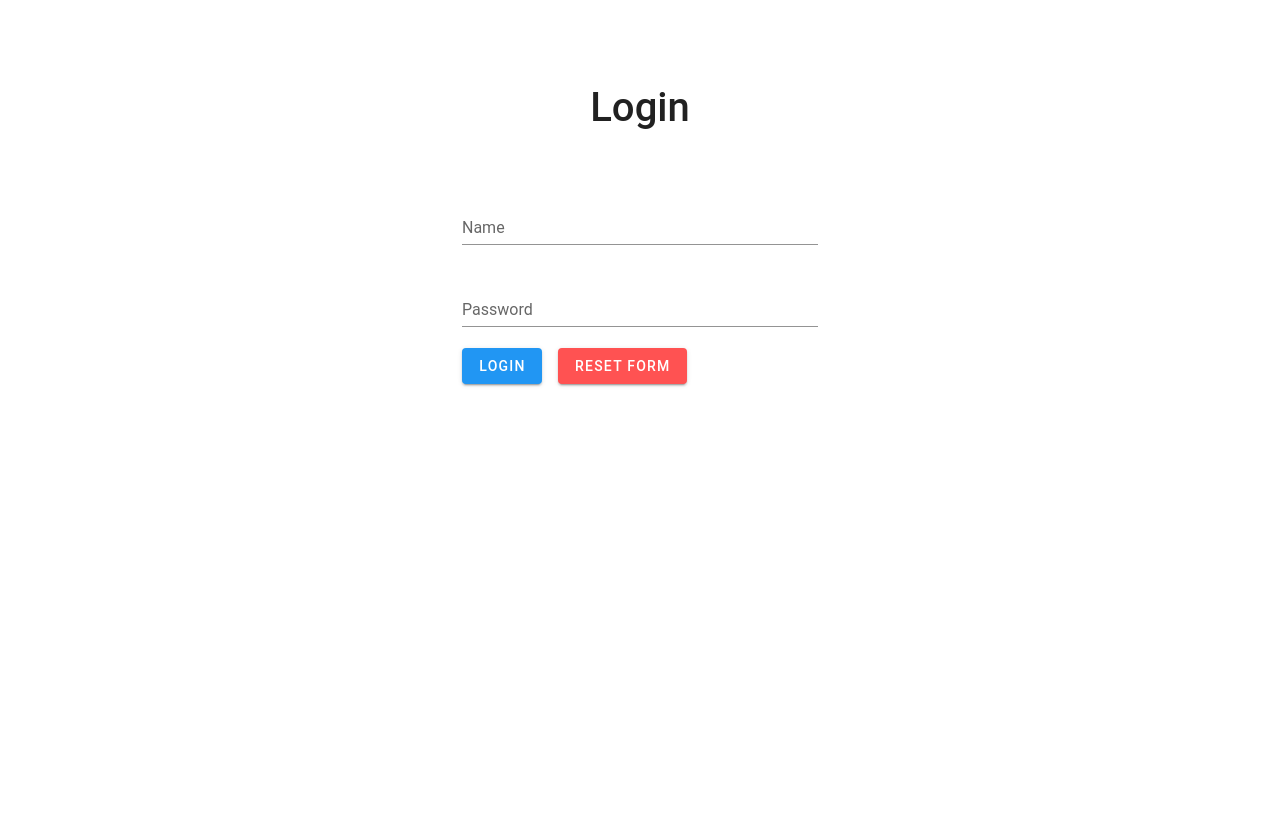
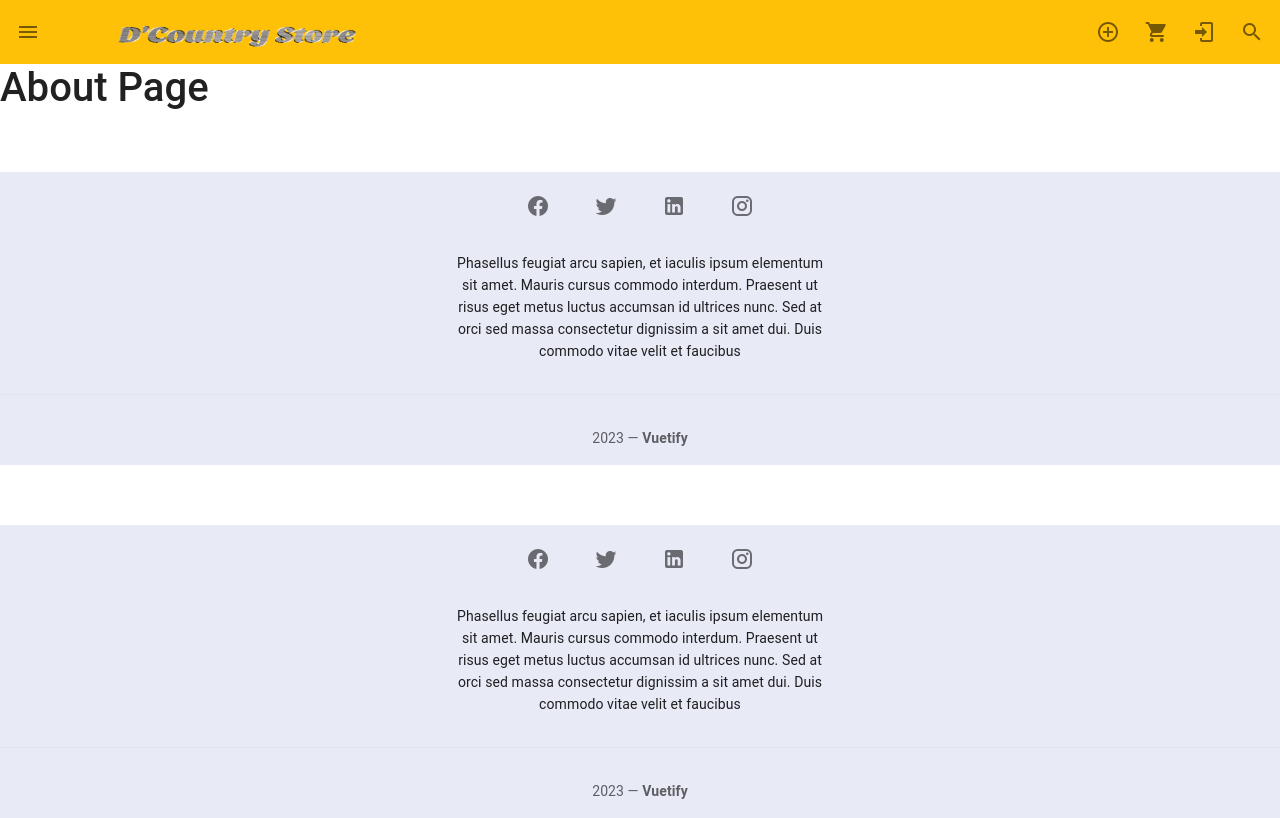
Before and after one commit to waqasahmad0/E-Commerce-App, a Vue app: page /about in a window 1280 px wide. Before the commit this address led to /user-login. Built offline with nearby package versions, Linux system fonts and the light colour scheme; a small style sheet from the web is missing.

Commit message:
Login Changes

```diff
--- a/src/App.vue
+++ b/src/App.vue
@@ -1,20 +1,32 @@
 <template>
-   <v-app>
-    <v-main >
+   <v-app >
+    <v-main v-if="auth">
       <router-view></router-view>
+
+    </v-main>
+    <v-main v-else>
+      <router-view></router-view>
+      <Footer />
     </v-main>
   </v-app>
-
 </template>
 
 <script>
+import Footer from './components/Footer.vue';
 export default {
   name: 'App',
+  components:{
+    Footer
+  },
   data: () => ({
     //
+    auth: false
   }),
   methods:{
 
+  },
+  computed(){
+    this.auth= localStorage.getItem('userAuth');
   }
 };
 </script>
--- a/src/components/Footer.vue
+++ b/src/components/Footer.vue
@@ -1,5 +1,5 @@
 <template>
-<v-footer padless>
+<v-footer padless class="mt-15">
     <v-card flat tile class="indigo lighten-5 gray--text text-center">
         <v-card-text>
             <v-btn v-for="icon in icons" :key="icon" class="mx-4 gray--text" icon>
--- a/src/components/Navbar.vue
+++ b/src/components/Navbar.vue
@@ -66,7 +66,10 @@
                 <v-icon>mdi-cart</v-icon>
             </v-badge>
         </v-btn>
-        <v-btn icon @click="logout">
+        <v-btn icon VueRouter :to="userLogin" v-if="userAuth==false || userAuth == null">
+            <v-icon>mdi-login</v-icon>
+        </v-btn>
+        <v-btn icon @click="logout" v-else>
             <v-icon>mdi-logout</v-icon>
         </v-btn>
         <v-btn icon>
@@ -157,6 +160,7 @@ import {
 export default {
     data() {
         return {
+            userAuth:false,
             searchInput: '',
             dialog: false,
             searchDialog: false,
@@ -167,6 +171,7 @@ export default {
                 category: '',
             },
             cartRoute: '/user-cart',
+            userLogin: '/user-login',
             terms: false,
 
             fullList: ["smartphones",
@@ -267,7 +272,10 @@ export default {
         close() {
             this.searchDialog = false;
         }
-    }
+    },
+    mounted() {
+        localStorage.getItem('user') ? this.userAuth = true : this.userAuth = false;
+    },
 
 }
 </script>
--- a/src/router/index.js
+++ b/src/router/index.js
@@ -20,17 +20,13 @@ const router = new VueRouter({
       path: '/',
       name: 'home',
       component: HomeView,
-      meta: {
-        needsAuth:true
-      }
+
     },
     {
       path: '/about',
       name: 'about',
       component: AboutView,
-      meta: {
-        needsAuth:true
-      }
+
     },
     {
       path: '/user-login',
@@ -41,17 +37,13 @@ const router = new VueRouter({
       path: '/product-detail',
       name: 'ProductDetailView',
       component: ProductDetailView,
-      meta: {
-        needsAuth:true
-      }
+
     },
     {
       path: '/user-cart',
       name: 'UserCartView',
       component: UserCartView,
-      meta: {
-        needsAuth:true
-      }
+
     },
     {
       path: '/user-profile',
--- a/src/store/index.js
+++ b/src/store/index.js
@@ -109,8 +109,8 @@ export default new Vuex.Store({
       const convertUserData = await getUserData.json();
       localStorage.setItem('user', JSON.stringify(convertUserData));
       if (getUserData.status == 200) {
-        const userAuth = true;
-        localStorage.setItem('userAuth', JSON.stringify(userAuth))
+        // const userAuth = true;
+        localStorage.setItem('userAuth', true)
         window.location.replace('/');
       } else {
         alert("Invalid Username/Password");
@@ -149,12 +149,17 @@ export default new Vuex.Store({
     },
     //it will count the number of products in the cart and also fetching the products for the cart
     async count({ commit }, val) {
+      if (localStorage.getItem('user') ?  true : false) {
         const value = this.state.counter + 1;
         commit('updatecounter', value);
         const cartProduct = await fetch(`https://dummyjson.com/products/${val}`);
         const newCart = await cartProduct.json();
         newCart.quantity = 1;
         commit('updateCart', newCart);
+      }else{
+        alert("Please Login First");
+        router.push({ name: 'Login' });
+      }
     },
     //it will remove the product from the cart
     removeItem(context, val) {
@@ -191,9 +196,12 @@ export default new Vuex.Store({
     //used to logout the user
     logout() {
       localStorage.clear();
+      localStorage.setItem('userAuth', false);
+      window.location.reload();
       router.replace({
-        name: 'user-login'
+        name: 'home'
       });
+
     },
   },
   modules: {
--- a/src/views/HomeView.vue
+++ b/src/views/HomeView.vue
@@ -9,21 +9,18 @@
             </v-col>
         </v-row>
     </v-container>
-    <Footer />
 </div>
 </template>
 <script>
 import Navbar from '@/components/Navbar.vue';
 import ProductView from './ProductView.vue';
 import Header from '@/components/Header.vue';
-import Footer from '@/components/Footer.vue';
 export default {
     name: "Home",
     components: {
         Navbar,
         ProductView,
         Header,
-        Footer
     },
     methods: {
         onStart() {
--- a/src/views/UserLoginView.vue
+++ b/src/views/UserLoginView.vue
@@ -1,5 +1,6 @@
 <template>
-<v-container>
+    <div>
+    <NavbarVue />
     <v-row>
         <v-col col="4"></v-col>
         <v-col col="4">
@@ -18,10 +19,11 @@
         </v-col>
         <v-col col="4"></v-col>
     </v-row>
-</v-container>
+</div>
 </template>
 
 <script>
+import NavbarVue from '@/components/Navbar.vue';
 export default {
     data() {
         return {
@@ -31,6 +33,9 @@ export default {
             },
             emailError: '',
         }
+    },
+    components: {
+        NavbarVue,
     },
     methods: {
         // reset form
--- a/src/views/UserProfileView.vue
+++ b/src/views/UserProfileView.vue
@@ -1,5 +1,5 @@
 <template>
-<v-container align="center" justify="center" class="mt-0">
+<v-container align="center" justify="center" class="mt-0" v-if="userAuth==true">
     <v-row class="bg-img" justify="space-around">
         <v-col cols="12">
             <v-card align-center width="400">
@@ -69,8 +69,12 @@ export default {
     name: "UserProfileView",
     data() {
         return {
-            data: JSON.parse(localStorage.getItem('user'))
+            data: JSON.parse(localStorage.getItem('user')),
+            userAuth: false,
         }
+    },
+    mounted() {
+        localStorage.getItem('user') ? this.userAuth = true : this.userAuth = false;
     },
 }
 </script>
```
Lines whose indentation alone changed are shown as unchanged.
